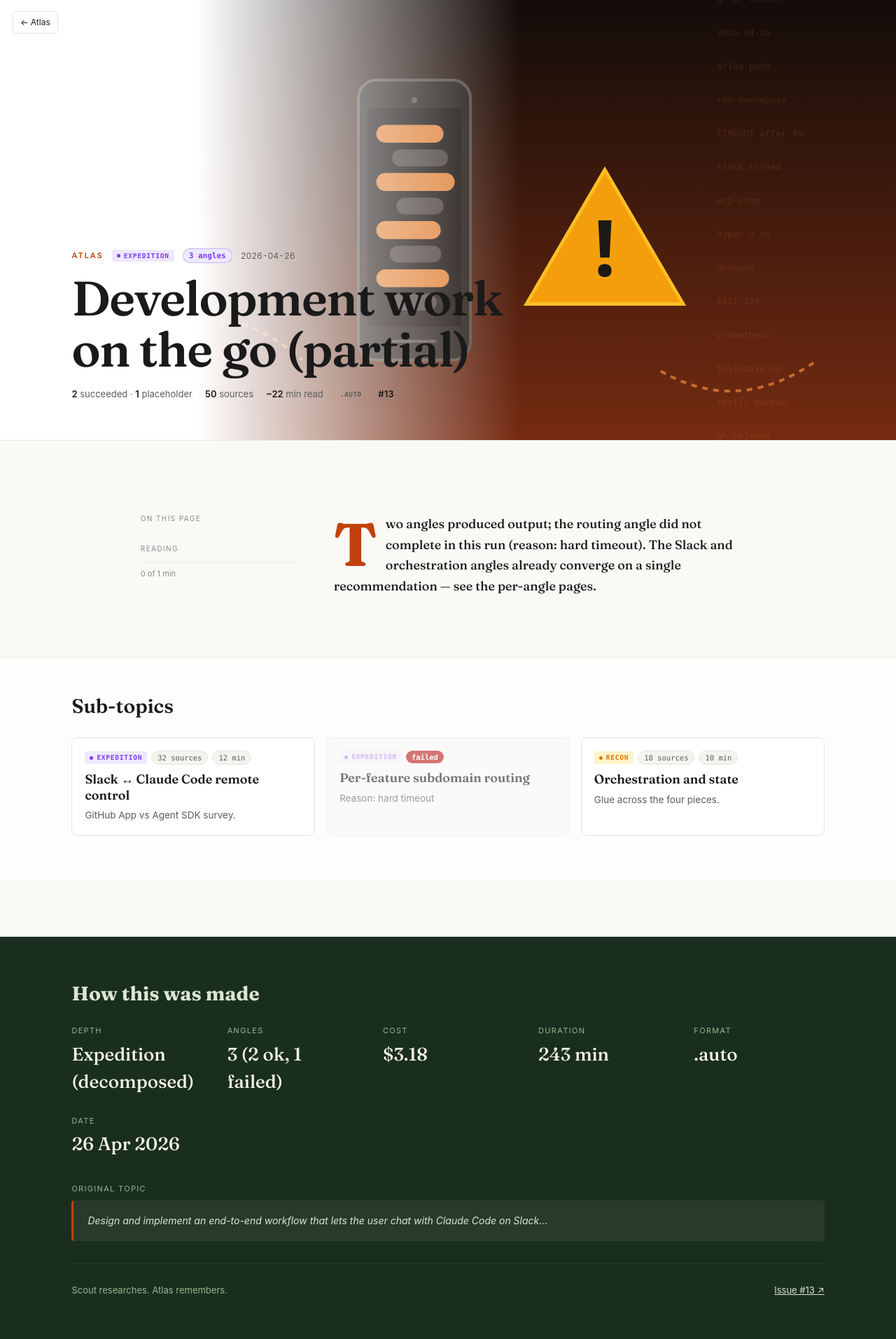
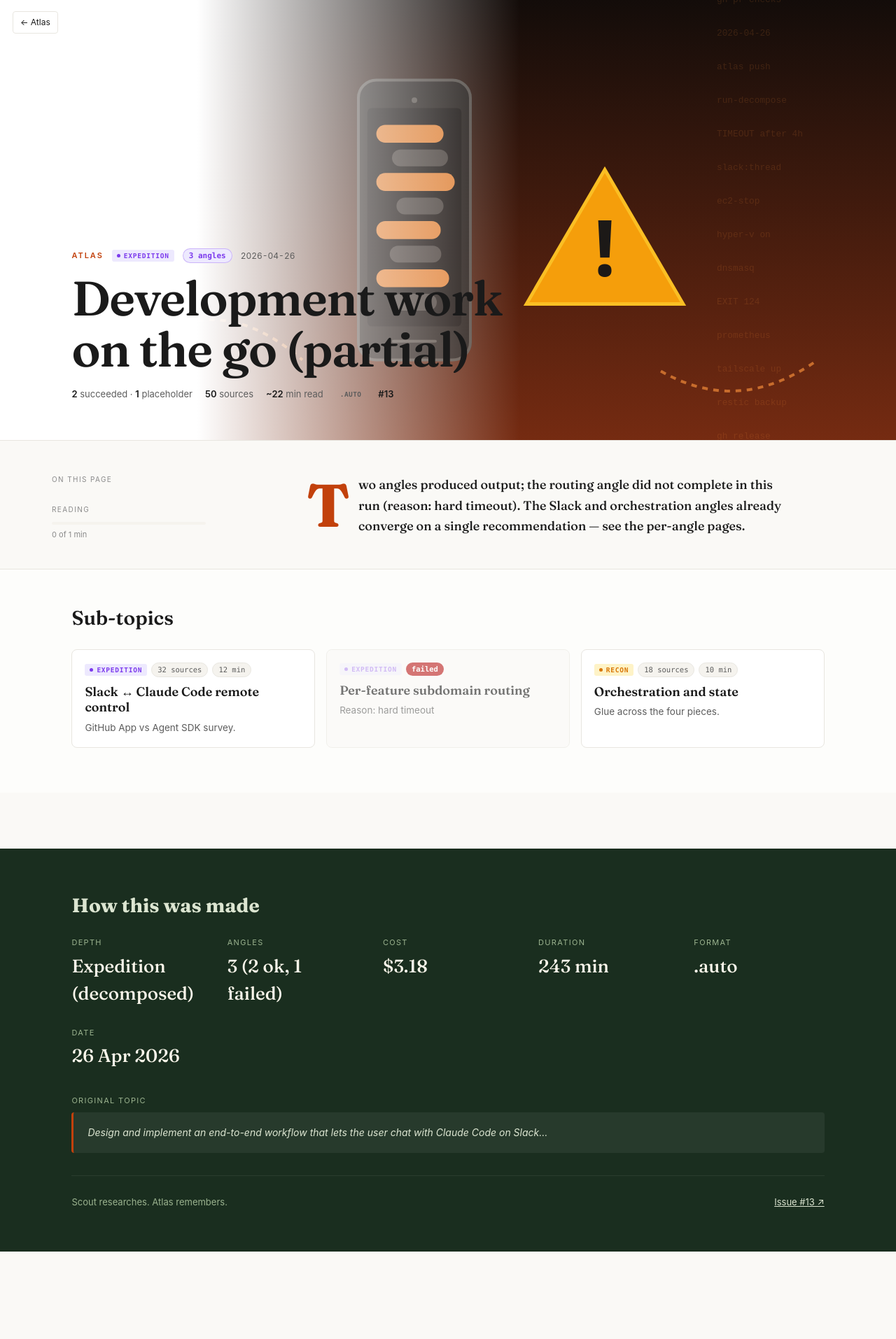
Before and after one commit to Laoujin/Compass, a Jekyll site: the page built from research/2026-04-26-development-work-on-the-go-partial/index.md, in a window 1280 px wide. Shown: the whole page at 70% size. Built offline with Jekyll 4.4.1, drawn with Linux system fonts in a browser that asks for light colours; after the commit the page ends 1789 px from its top, so only the background shows below that.

Commit message:
layout parent page

```diff
--- a/assets/research.css
+++ b/assets/research.css
@@ -703,16 +703,16 @@ body.research-page {
    ========================================================================= */
 
 /* Synthesis prose container — sits between cover and children grid.
-   Wider than the typical findings column so synthesis tables (decision
-   summaries) and recommendation grids breathe. */
-.expedition-synthesis {
+   When synthesis is present, the inner .research-findings-layout owns
+   width/padding so the TOC + article distribution matches detail pages.
+   The empty-state variant keeps a tight, centered container. */
+.expedition-synthesis { margin: 0; padding: 0; max-width: none; }
+.expedition-synthesis-empty {
+  color: var(--pal-fg-muted);
+  font-style: italic;
   max-width: 1080px;
   margin: 56px auto 40px;
   padding: 0 6vw;
-}
-.expedition-synthesis-empty {
-  color: var(--pal-fg-muted);
-  font-style: italic;
 }
 .expedition-synthesis .research-article {
   font-family: 'Fraunces', Georgia, serif;
```
